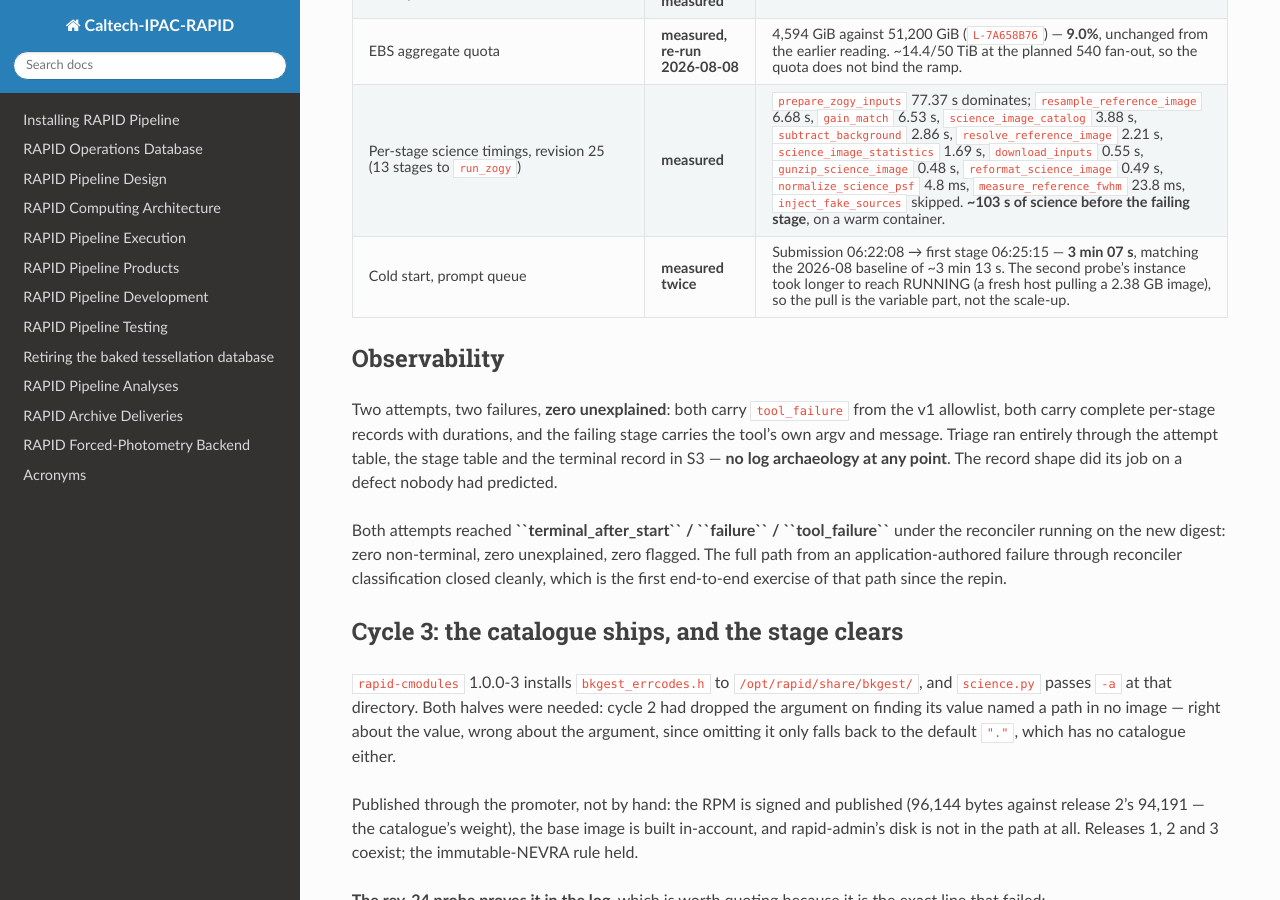
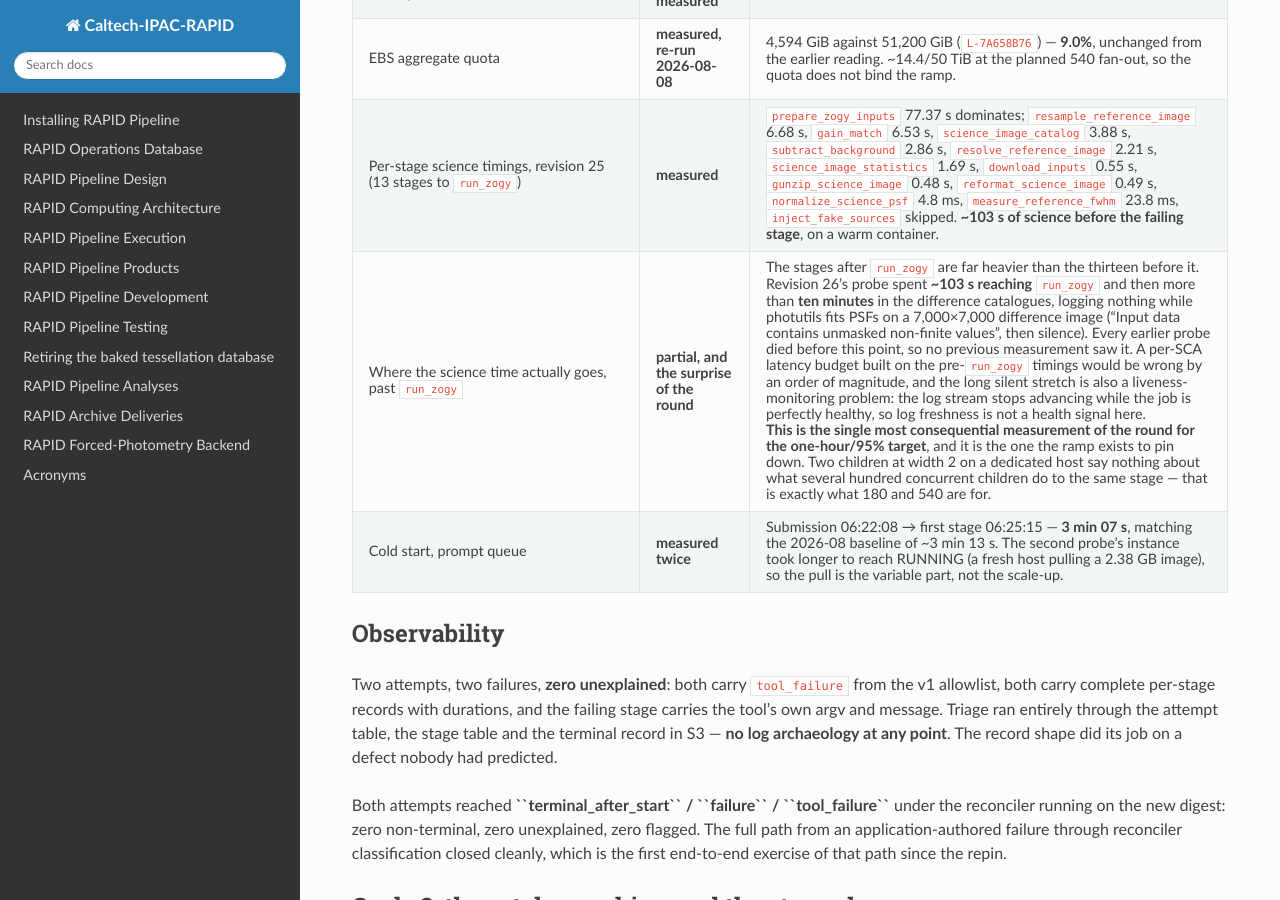
Before and after one commit to Caltech-IPAC/rapid, a Sphinx documentation site: the page built from docs/source/dev/q9_fix_round.rst, in a window 1280 px wide and 900 px high, scrolled down 4802 px. Built offline with Sphinx 7.4.7 and the Read the Docs theme 3.1.0, drawn with Linux system fonts in a browser that asks for light colours.

Commit message:
docs: where the science time actually goes, past run_zogy
The revision-26 probe is the first attempt in this round to get past
run_zogy, and it immediately changed the shape of the latency picture.
The thirteen stages up to and including run_zogy take ~103 s; the
difference-catalogue stages after it have run for more than ten minutes
on a two-child probe, logging nothing while photutils fits PSFs on a
7,000x7,000 difference image.

Every earlier probe died before this point, so no previous measurement
saw it. A per-SCA budget built on the pre-run_zogy timings would be wrong
by an order of magnitude.

Two second-order consequences worth writing down. Log freshness is not a
health signal on this path: the stream stops advancing for many minutes
while the job is perfectly healthy, which will mislead any liveness check
built on it. And a width-2 probe on a dedicated host says nothing about
what several hundred concurrent children do to the same stage — which is
what the 180 and 540 steps are for.

Co-Authored-By: Claude Opus 5 <noreply@anthropic.com>
Claude-Session: https://claude.ai/code/session_0171Nyu9f4jFHak4w8HopTAL

```diff
--- a/docs/source/dev/q9_fix_round.rst
+++ b/docs/source/dev/q9_fix_round.rst
@@ -334,6 +334,26 @@ measurements are the first run's, carried forward, and remain
        ``normalize_science_psf`` 4.8 ms, ``measure_reference_fwhm`` 23.8 ms,
        ``inject_fake_sources`` skipped. **~103 s of science before the
        failing stage**, on a warm container.
+   * - Where the science time actually goes, past ``run_zogy``
+     - **partial, and the surprise of the round**
+     - The stages after ``run_zogy`` are far heavier than the thirteen
+       before it. Revision 26's probe spent **~103 s reaching**
+       ``run_zogy`` and then more than **ten minutes** in the difference
+       catalogues, logging nothing while photutils fits PSFs on a
+       7,000×7,000 difference image ("Input data contains unmasked
+       non-finite values", then silence). Every earlier probe died before
+       this point, so no previous measurement saw it. A per-SCA latency
+       budget built on the pre-``run_zogy`` timings would be wrong by an
+       order of magnitude, and the long silent stretch is also a
+       liveness-monitoring problem: the log stream stops advancing while
+       the job is perfectly healthy, so log freshness is not a health
+       signal here.
+
+       **This is the single most consequential measurement of the round
+       for the one-hour/95% target**, and it is the one the ramp exists to
+       pin down. Two children at width 2 on a dedicated host say nothing
+       about what several hundred concurrent children do to the same
+       stage — that is exactly what 180 and 540 are for.
    * - Cold start, prompt queue
      - **measured twice**
      - Submission 06:22:08 → first stage 06:25:15 — **3 min 07 s**,
```
